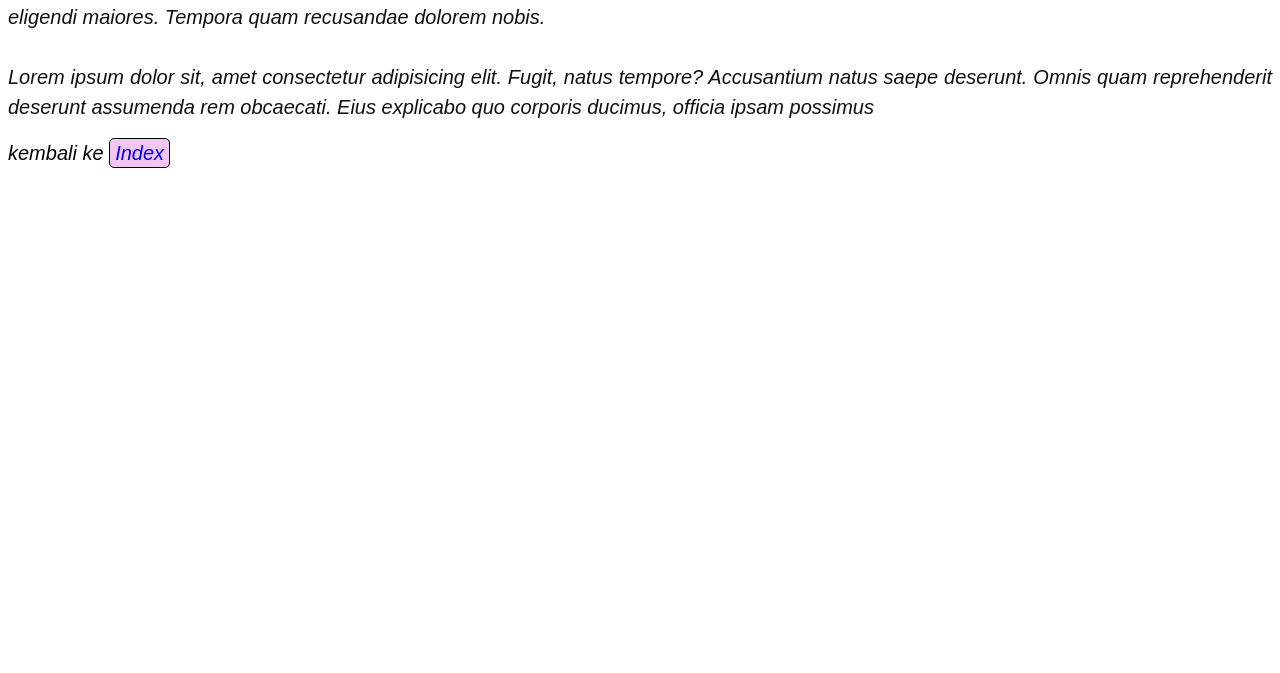
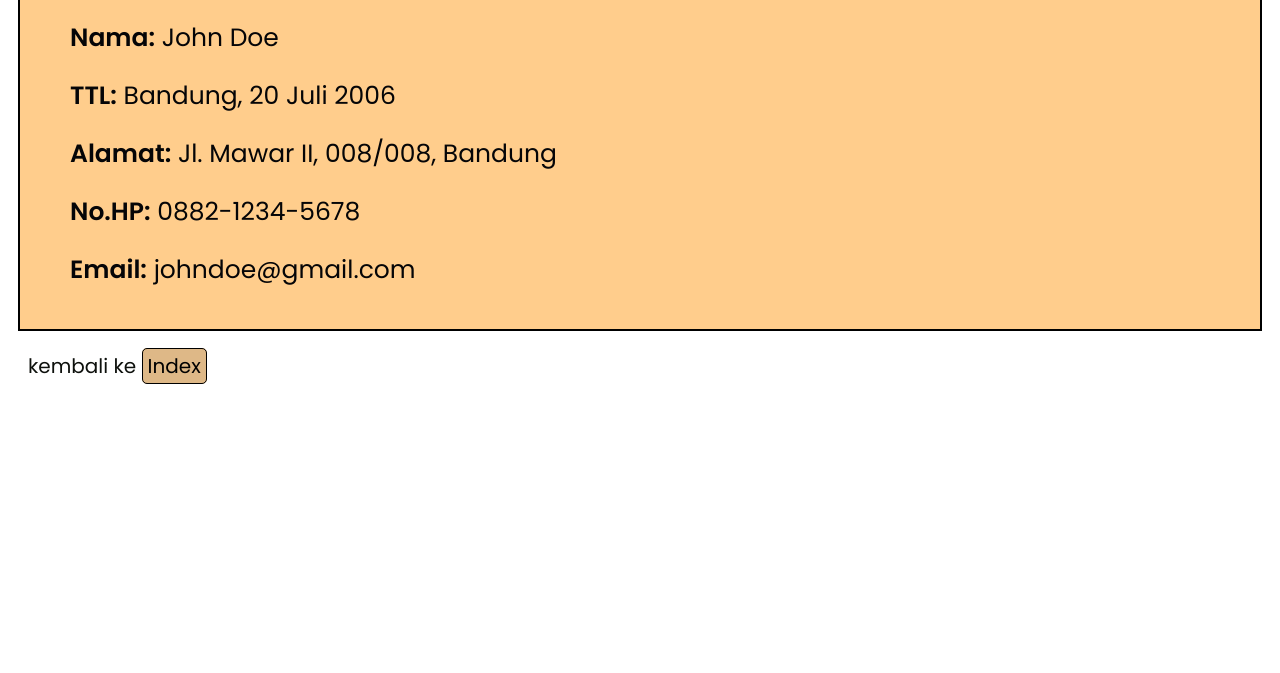
Before and after one commit to MAsfaDevano72/latihan-css, a plain HTML site: page profil.html in a window 1280 px wide. Shown: the part 127-800 px from the top of the page. Drawn offline with Linux system fonts and the light colour scheme.

Commit message:
Memodifikasi tampilan index dan profile

```diff
--- a/profil.html
+++ b/profil.html
@@ -7,12 +7,36 @@
     <title>Profil</title>
 </head>
 <body>
-    <h1>Halaman Profil</h1>
-    <p>
+    <div class="profile">
+        <h1>Halaman Profil</h1>
+        <ul>
+            <li>
+                <span class="bold">Nama:</span >
+                <span>John Doe</span>
+            </li>
+            <li>
+                <span class="bold">TTL:</span >
+                <span>Bandung, 20 Juli 2006</span>
+            </li>
+            <li>
+                <span class="bold">Alamat:</span >
+                <span>Jl. Mawar II, 008/008, Bandung</span>
+            </li>
+            <li>
+                <span class="bold">No.HP:</span >
+                <span>0882-1234-5678</span>
+            </li>
+            <li>
+                <span class="bold">Email:</span >
+                <span>johndoe@gmail.com</span>
+            </li>
+    </ul>
+    </div>
+    <!-- <p>
         Lorem ipsum dolor sit amet consectetur, adipisicing elit. Provident eaque repudiandae totam. Aliquam voluptatibus facilis illum vitae rerum eligendi maiores. Tempora quam recusandae dolorem nobis.
         <br><br>
         Lorem ipsum dolor sit, amet consectetur adipisicing elit. Fugit, natus tempore? Accusantium natus saepe deserunt. Omnis quam reprehenderit deserunt assumenda rem obcaecati. Eius explicabo quo corporis ducimus, officia ipsam possimus
-    </p>
-    kembali ke <a href="/index.html">Index</a>
+    </p> -->
+    <p class="link">kembali ke <a href="/index.html">Index</a></p>
 </body>
 </html>
--- a/style.css
+++ b/style.css
@@ -1,10 +1,10 @@
+@import url('https://fonts.googleapis.com/css2?family=Poppins:wght@300;400;500;600;700&display=swap');
 body {
-    font-family: Arial, Helvetica, sans-serif;
+    font-family: 'Poppins', sans-serif;
     font-size: 20px;
-    font-style: italic;
 }
 h1 {
-    color: blueviolet;
+    color: rgb(31, 25, 25);
     font-variant: normal;
     text-align: center;
 }
@@ -16,11 +16,54 @@ p {
 a {
     text-decoration: none;
     border: 1px solid black;
+    color: black;
     padding: 3px 5px;
     border-radius: 5px;
-    background-color: rgb(243, 197, 243);
+    background-color: burlywood;
 }
 a:hover {
-    background-color: blueviolet;
+    background-color: rgb(206, 164, 109);
     color: white;
 }
+.profile {
+    border: 2px solid black;
+    padding: 10px;
+    margin: 10px;
+    background-color: rgb(255, 205, 140);
+    ;
+}
+
+.profile ul {
+    position: relative;
+    list-style: none;
+    display: grid;
+}
+.profile ul li  {
+    color: rgb(5, 5, 7);
+    font-size: 25px;
+    position: relative;
+    list-style: none;
+    margin: 10px 0;
+    cursor: pointer;
+}
+.profile .bold {
+    font-weight: 600;
+}
+
+.container {
+    margin: 0;
+    padding: 0;
+    height: 100vh;
+    background: url('andreas-slotosch-w-BSFRpfTWk-unsplash.jpg');
+    background-size: cover;
+}
+.container h1 {
+    text-transform: uppercase;
+}
+.container p {
+    padding: 5px;
+}
+
+.link {
+    margin-left: 20px;
+}
```
Also changed, not shown: index.html (+2 -0 lines), 1 other file.
